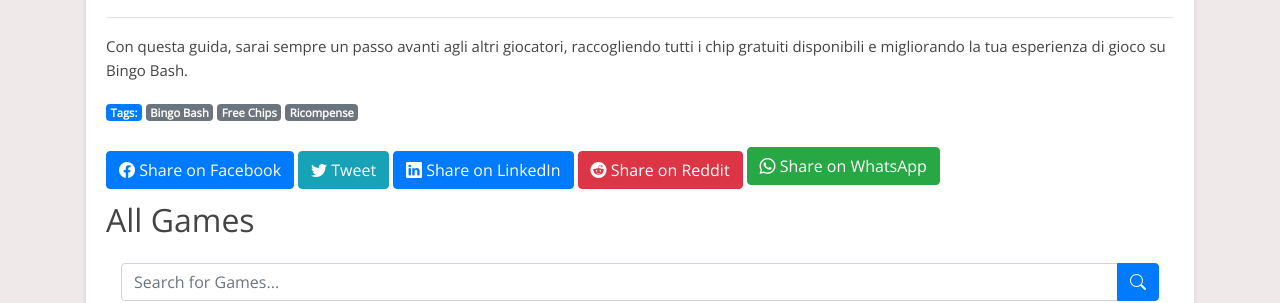
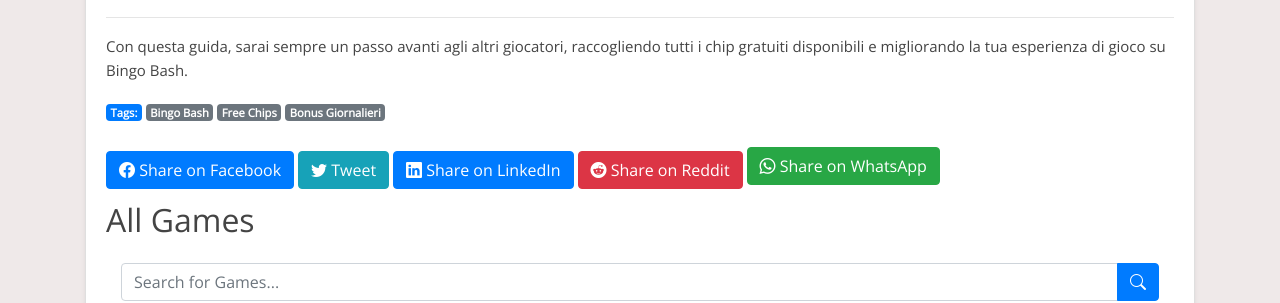
Before and after one commit to Prollad99/bs-net, a Jekyll site: the page built from it/_posts/2024-07-23-bingo-bash.md, in a window 1280 px wide and 900 px high, scrolled down 8020 px. Shown: the part 155-458 px from the top of the window. Built offline with Jekyll 4.4.1, drawn with Linux system fonts in a browser that asks for light colours; nearby versions of some CDN libraries; comment, search, counter and statistics services are not loaded.

Commit message:
Update 2024-07-23-bingo-bash.md

```diff
--- a/it/_posts/2024-07-23-bingo-bash.md
+++ b/it/_posts/2024-07-23-bingo-bash.md
@@ -2,7 +2,7 @@
 layout: post
 title: "Bingo Bash Free Chips: Ottieni Le Tue Ricompense Quotidiane"
 date: 2024-07-23
-tags: [Bingo Bash, Free Chips, Ricompense]
+tags: [Bingo Bash, Free Chips, Bonus Giornalieri]
 author: BonusCollector.net
 description: "Scopri come ottenere chip gratuiti su Bingo Bash ogni giorno con i nostri link aggiornati quotidianamente."
 lang: it
```
